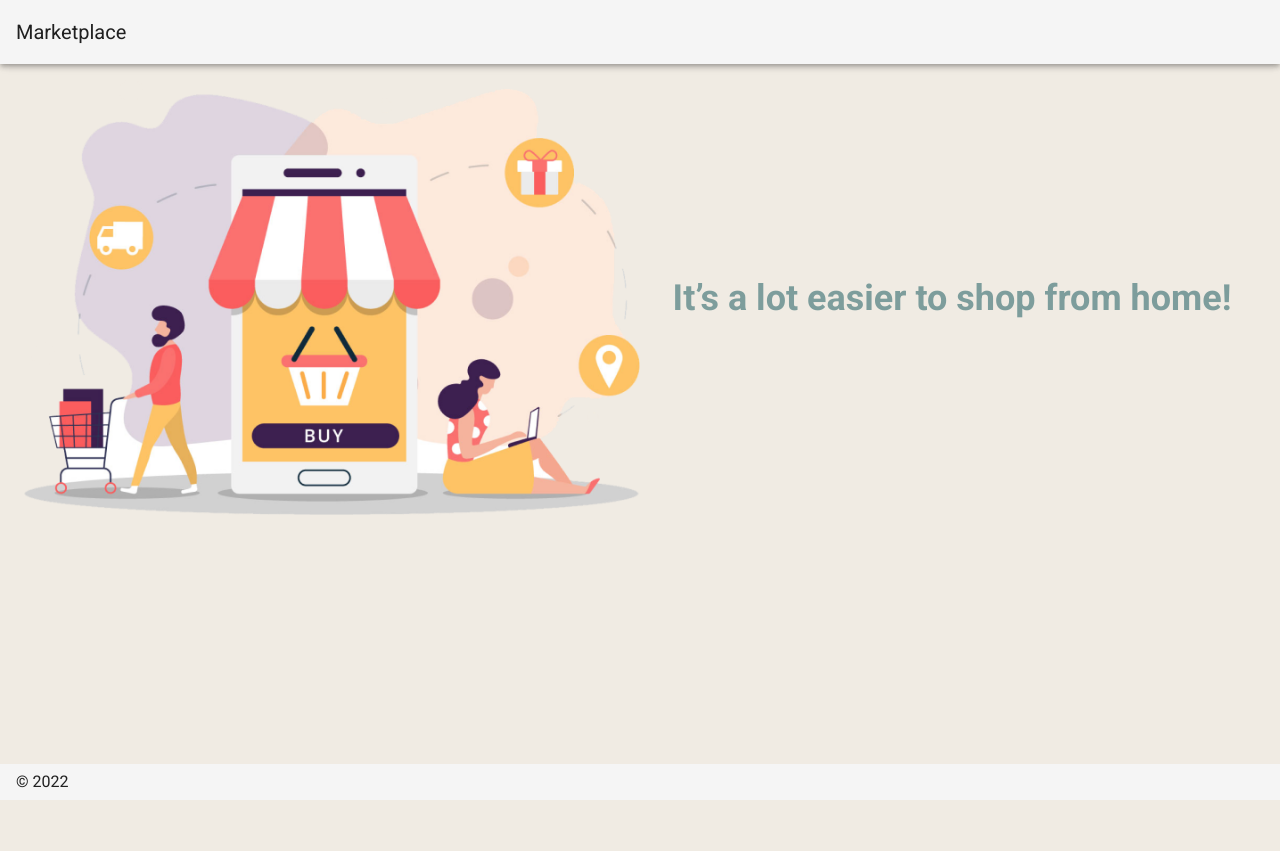
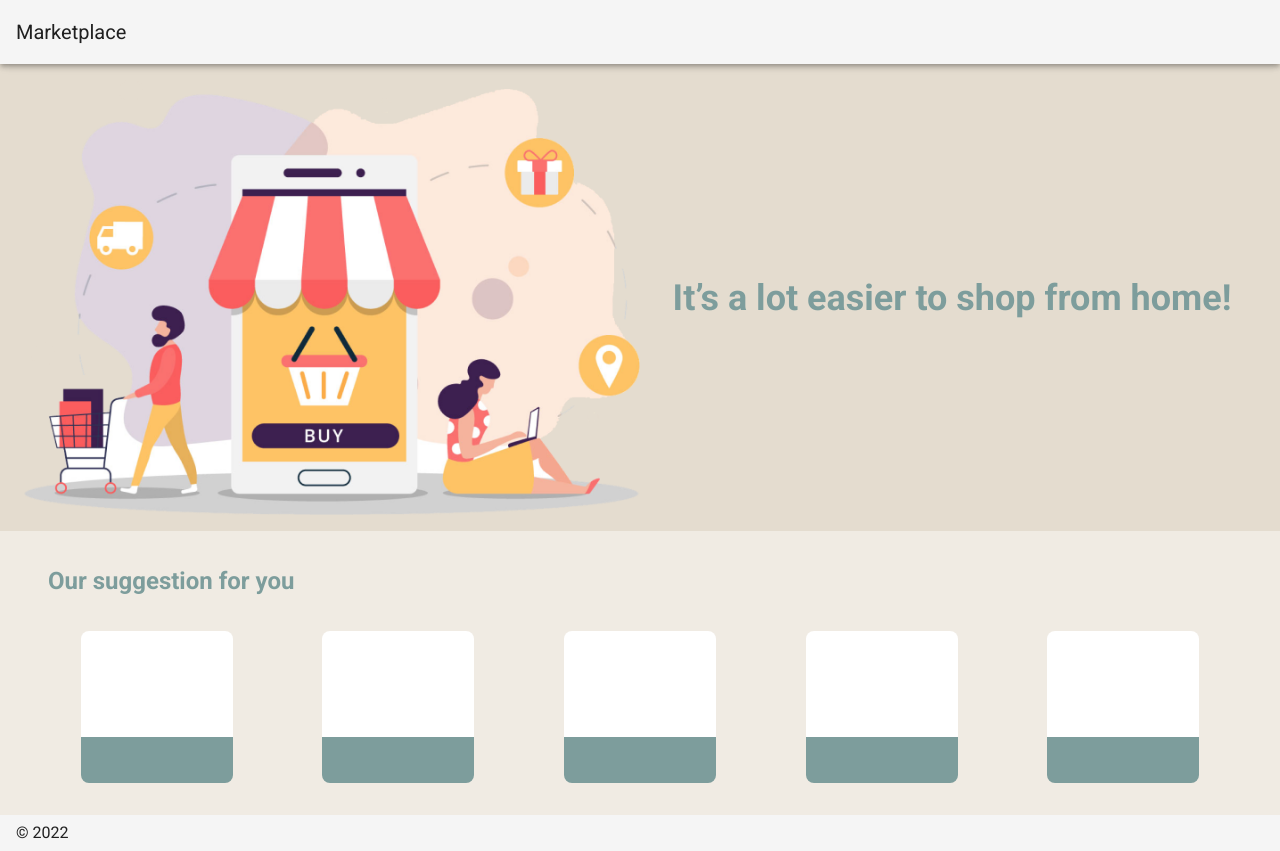
Before and after one commit to AmirHosein-Gharaati/marketplace-frontend, a Nuxt app: page / in a window 1280 px wide. Before the commit the page ends 800 px from the top, so only its background shows below. Built offline with nearby package versions, Linux system fonts and the light colour scheme.

Commit message:
home suggestion section

```diff
--- a/assets/styles/component/card.scss
+++ b/assets/styles/component/card.scss
@@ -0,0 +1,29 @@
+.card-item {
+  display: flex;
+  flex-direction: column;
+  width: 152px;
+  height: 152px;
+  margin: auto;
+
+  &__main {
+    display: flex;
+    flex-direction: column;
+    background-color: white;
+    height: 70%;
+    border-radius: 8px 8px 0 0;
+  }
+
+  &__under {
+    display: flex;
+    height: 30%;
+    background-color: #7d9d9c;
+    border-radius: 0 0 8px 8px;
+  }
+}
+
+@media only screen and (max-width: $bp-sm) {
+  .card-item {
+    width: 112px;
+    height: 112px;
+  }
+}
--- a/assets/styles/page/index.scss
+++ b/assets/styles/page/index.scss
@@ -18,6 +18,9 @@
       font-size: $font-size-lg;
     }
   }
+
+  &__suggestion {
+  }
 }
 
 @media only screen and (max-width: $bp-sm) {
--- a/assets/styles/utility/container.scss
+++ b/assets/styles/utility/container.scss
@@ -3,3 +3,11 @@
   margin: 0 !important;
   max-width: 100% !important;
 }
+
+.bg-primary {
+  background-color: $color-primary !important;
+}
+
+.bg-secondary {
+  background-color: $color-secondary !important;
+}
--- a/assets/styles/variables.scss
+++ b/assets/styles/variables.scss
@@ -5,7 +5,8 @@ $padding-lg: 24px;
 $padding-xl: 32px;
 
 // colors
-$color-primary: #F0EBE3;
+$color-primary: #e4dccf;
+$color-secondary: #f0ebe3;
 $color-text: #7d9d9c;
 
 // font-size
--- /dev/null
+++ b/components/CardItem.vue
@@ -0,0 +1,14 @@
+<template>
+  <div class="card-item">
+    <div class="card-item__main"></div>
+    <div class="card-item__under"></div>
+  </div>
+</template>
+
+<script>
+export default {
+  name: 'CardItem',
+}
+</script>
+
+<style></style>
--- a/pages/index.vue
+++ b/pages/index.vue
@@ -1,6 +1,5 @@
 <template>
   <div class="home">
-
     <div class="container">
       <section class="home__main">
         <img class="home__main__img" src="~/static/home.png" alt="home" />
@@ -10,14 +9,27 @@
       </section>
     </div>
 
-    <div class="container">
-      <section></section>
+    <div class="container bg-secondary">
+      <h2 class=" container txt">Our suggestion for you</h2>
+      <section class="home__suggestion">
+        <v-container>
+          <v-row>
+            <v-col v-for="n in 5" :key="n">
+              <CardItem />
+            </v-col>
+          </v-row>
+        </v-container>
+      </section>
     </div>
   </div>
 </template>
 
 <script>
+import CardItem from '@/components/CardItem.vue'
 export default {
   name: 'Homepage',
+  components: {
+    CardItem,
+  },
 }
 </script>
```
